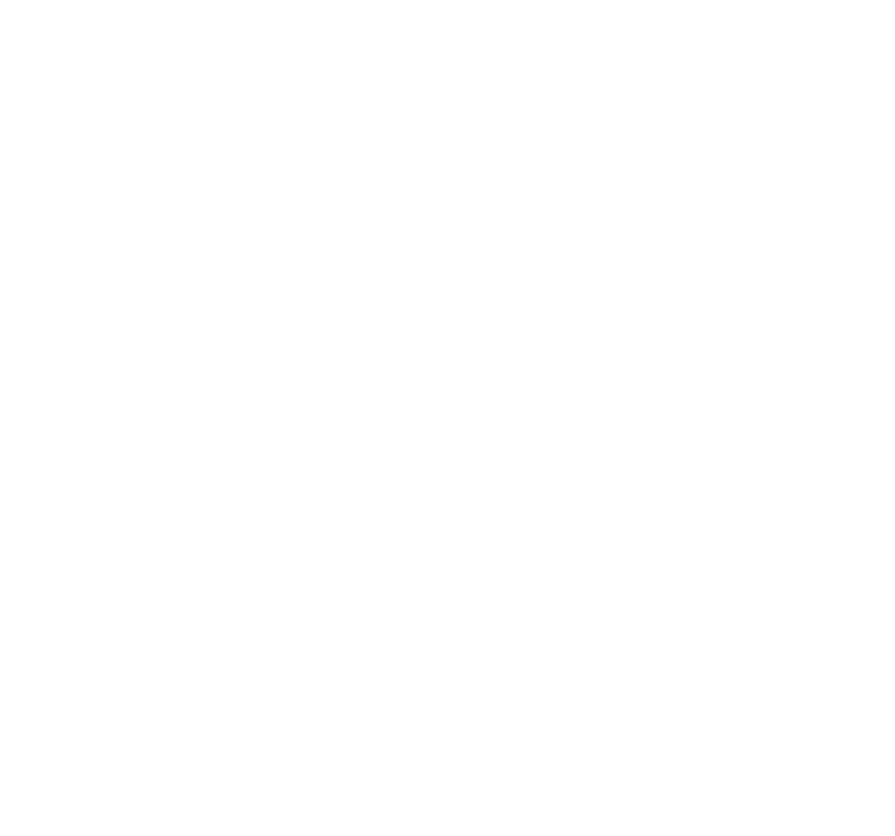
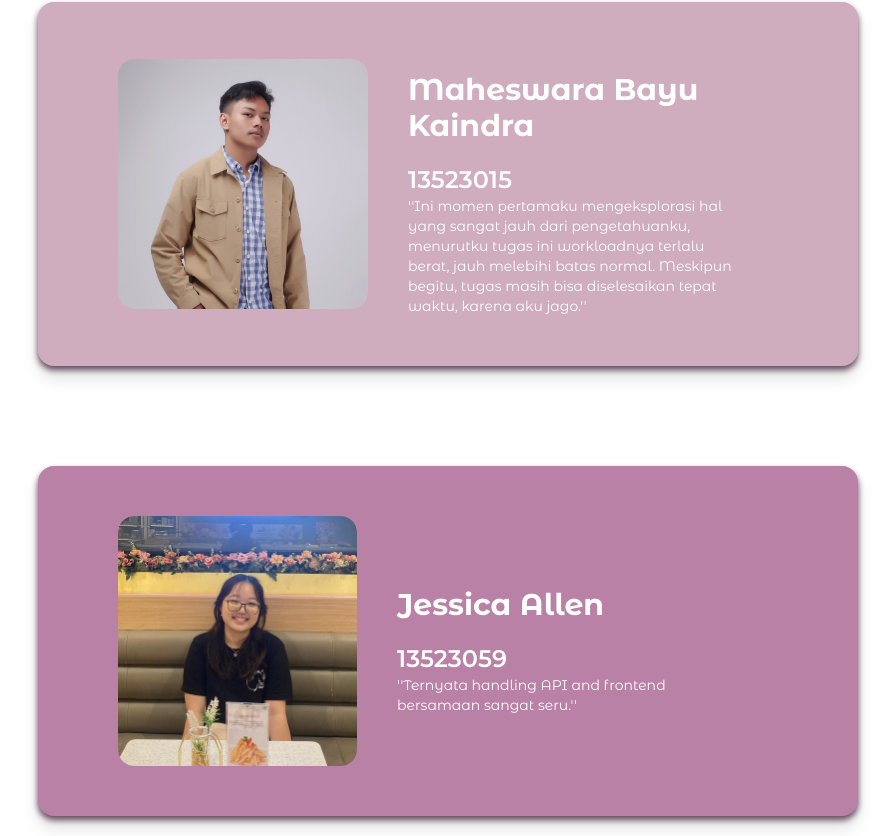
Before and after one commit to MaheswaraKaindra/Tubes2_BrokenHeart, a Next.js app in the folder src/frontend/: page / in a window 1280 px wide. Shown: the part 824-1660 px from the top of the page, without its empty margins (192-1087 px from the left). Before the commit the page ends 861 px from the top, so only its background shows below. Built offline with nearby package versions, Linux system fonts and the light colour scheme.

Commit message:
feat: added developer profile

```diff
--- a/src/frontend/app/page.js
+++ b/src/frontend/app/page.js
@@ -1,5 +1,34 @@
 import Image from "next/image";
 import Link from "next/link";
+import ProfileCard from "@/components/ProfileCard";
+
+
+const Profile = [
+  {
+    name: "Maheswara Bayu Kaindra",
+    nim: "13523015",
+    pesan: "''Ini momen pertamaku mengeksplorasi hal yang sangat jauh dari pengetahuanku, menurutku tugas ini workloadnya terlalu berat, jauh melebihi batas normal. Meskipun begitu, tugas masih bisa diselesaikan tepat waktu, karena aku jago.''",
+    img: "/fotoindra.jpg",
+    bg: "purple-light",
+    link:"https://www.linkedin.com/in/maheswarakaindra/"
+  },
+  {
+    name: "Jessica Allen",
+    nim: "13523059",
+    pesan: "''Ternyata handling API and frontend bersamaan sangat seru.''",
+    img: "/fotoallen.jpg",
+    bg: "purple-dark-light",
+    link:"https://www.linkedin.com/in/jessica-allen-lim/"
+  },
+  {
+    name: "Shanice Feodora Tjahjono",
+    nim: "13523097",
+    pesan: "''-''",
+    img: "/water.png",
+    bg: "purple-dark",
+    link:"https://www.linkedin.com/in/shanice-feodora-a8368124b/"
+  }
+]
 
 export default function Home() {
   return (
@@ -23,6 +52,16 @@
             </button>
           </Link>
         </div>
+
+      <div className="p-10 max-w-[1000px] flex flex-col items-center mx-auto">
+        <div className="mt-20 text-4xl font-monts font-extrabold text-center mb-4 text-purple-dark p-5">Brought to you by...</div>
+        <div className="flex flex-col justify-center items-center ">
+          {Profile.map((person, index) => (
+            <ProfileCard key={index} data={person} />
+          ))}
+        </div>
+
+      </div>
       </main>
     </div>
   );
--- /dev/null
+++ b/src/frontend/components/ProfileCard.js
@@ -0,0 +1,43 @@
+"use client";
+import React from "react";
+import Image from "next/image";
+import Link from "next/link";
+
+export default function ProfileCard({ data }) {
+  return (
+    <div>
+      <Link
+        href={`${data.link}`}
+        target="_blank"
+        rel="noopener noreferrer"
+        passHref
+      >
+        <div
+          className={`bg-${data.bg} hover:scale-105 transition-transform duration-300 ease-in-out sm:min-w-[550px] md:min-w-[750px] h-full mx-[50px] my-[50px] rounded-2xl py-[50px] px-10 md:px-20 shadow-dark-light flex flex-col md:flex-row items-center max-w-[1200px] justify-center drop-shadow-xl font-monts`}
+        >
+          <div className="flex-shrink-0 max-w-[350px] h-[250px] overflow-hidden rounded-2xl">
+            <Image
+              src={data.img}
+              width={300}
+              height={300}
+              alt="Orang Baik"
+              className="rounded-2xl object-cover w-full h-full"
+            />
+          </div>
+
+          <div className="flex flex-col justify-center px-5 md:px-10 text-white">
+            <div className="text-xl sm:text-2xl md:text-3xl lg:text-3xl font-bold py-5">
+              {data.name}
+            </div>
+            <div className="text-lg sm:text-lg md:text-xl lg:text-2xl font-semibold">
+              {data.nim}
+            </div>
+            <div className="text-sm sm:text-sm md:text-md lg:text-md">
+              {data.pesan}
+            </div>
+          </div>
+        </div>
+      </Link>
+    </div>
+  );
+}
```
Also changed, not shown: src/frontend/public/fotoallen.jpg (added), src/frontend/public/fotoindra.jpg (added).
